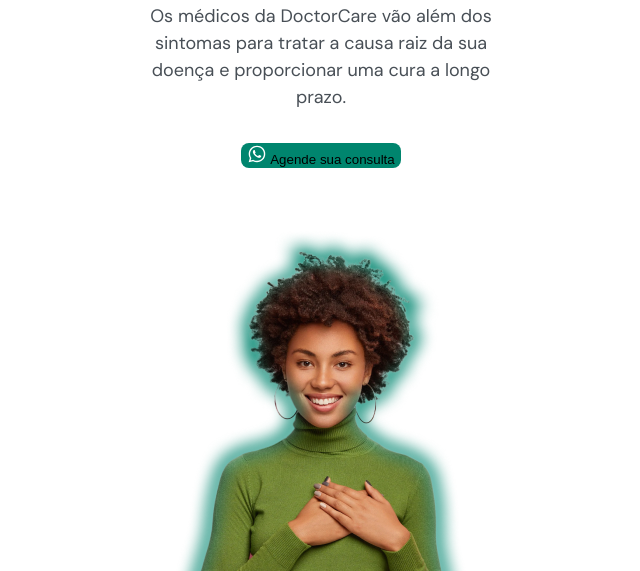
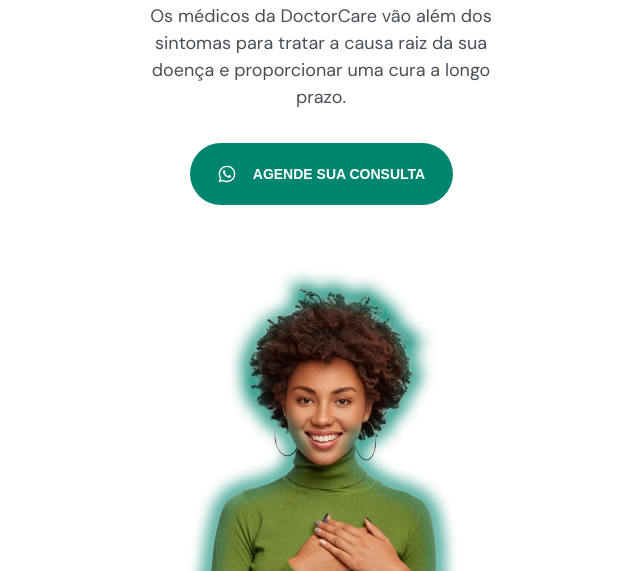
Before and after one commit to DeivSoares/NLW-Return, a plain HTML site: page index.html in a window 1280 px wide. Shown: the part 229-800 px from the top of the page, without its empty margins (319-959 px from the left). Drawn offline with Linux system fonts and the light colour scheme.

Commit message:
NLW-Return
Dia 1 Finalizado

```diff
--- a/style.css
+++ b/style.css
@@ -6,11 +6,10 @@
 }
 
 :root {
-
     --primary-color: hsl(170, 100%, 26%);
     --headline: hsl(210, 11%, 15%);
     --paragraph: hsl(210, 9%, 31%);
-    font-size: 62.5%
+    font-size: 62.5%;
 }
 
 body {
@@ -27,31 +26,41 @@ header {
 }
 
 h4 {
+    color: var(--primary-color);
     font-size: 1.4rem;
-    color: var(--primary-color);
     margin-bottom: 1.6rem;
 }
 
 h1 {
+    color: var(--headline);
     font-size: 3.4rem;
-    color: var(--headline);
     line-height: 130%;
     margin-bottom: 2.4rem;
 }
 
 p {
+    color: var(--paragraph);
     font-size: 1.8rem;
+    font-weight: 400;
     line-height: 150%;
-    font-weight: 400;
-    color: var(--paragraph);
     margin-bottom: 3.2rem;
 }
 
 button {
+    display: flex;
+    align-items: center;
+    justify-content: center;
+    gap: 1.6rem;
     background: var(--primary-color);
-    border-radius: 0.8rem;
+    color: white;
+    font-size: 1.4rem;
+    font-weight: 700;
+    text-transform: uppercase;
+    width: 26.3rem;
+    height: 6.2rem;
     border: none;
+    border-radius: 4rem;
     margin-bottom: 6rem;
+    margin-right: auto;
+    margin-left: auto;
 }
-
-img {}
```
Also changed, not shown: index.html (+1 -0 lines).
